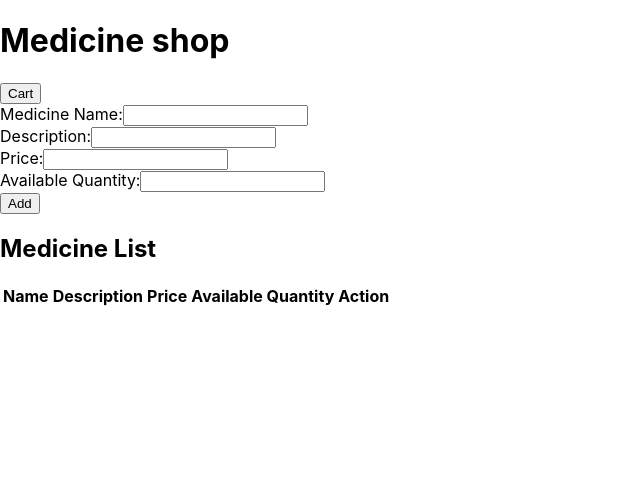
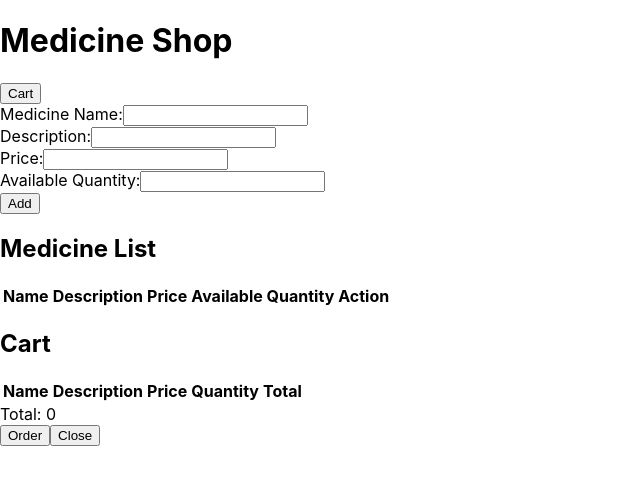
Before and after one commit to Wahidur612000/medicine-shop, a React (Create React App) app: page / in a window 1280 px wide. Both pictures are taken after a click on the button "Cart". Shown: the top 484 px of the page, without its empty margins (0-640 px from the left). Built offline with nearby package versions, Linux system fonts and the light colour scheme.

Commit message:
duplicate add product

```diff
--- a/src/App.js
+++ b/src/App.js
@@ -1,12 +1,15 @@
+// App.js
 import React, { useState, useEffect } from 'react';
 import './App.css';
 import Header from './components/Header';
 import AddProduct from './components/AddProduct';
 import MedicineList from './components/MedicineList';
+import Cart from './components/Cart';
 
 function App() {
   const [medicines, setMedicines] = useState([]);
-
+  const [cartItems, setCartItems] = useState([]);
+  const [showCart, setShowCart] = useState(false); // State to control visibility of Cart component
 
   useEffect(() => {
     const storedMedicines = JSON.parse(localStorage.getItem('products')) || [];
@@ -14,17 +17,110 @@ function App() {
   }, []);
 
   const handleAddProduct = (newProduct) => {
+    // Check if the new product already exists in the list
+    const existingProductIndex = medicines.findIndex(product => product.medicineName === newProduct.medicineName);
+    if (existingProductIndex !== -1) {
+      // If exists, update the quantity instead of adding a new entry
+      const updatedMedicines = medicines.map((product, index) => {
+        if (index === existingProductIndex) {
+          return { ...product, availableQuantity: product.availableQuantity + newProduct.availableQuantity };
+        }
+        return product;
+      });
+      setMedicines(updatedMedicines);
+      localStorage.setItem('products', JSON.stringify(updatedMedicines));
+    } else {
+      // If not exists, add the new product to the list
+      const updatedMedicines = [...medicines, newProduct];
+      setMedicines(updatedMedicines);
+      localStorage.setItem('products', JSON.stringify(updatedMedicines));
+    }
+  };
 
-    setMedicines([...medicines, newProduct]);
+  const addToCart = (medicine, quantity) => {
+    const existingCartItem = cartItems.find(item => item.medicineName === medicine.medicineName);
 
-    localStorage.setItem('products', JSON.stringify([...medicines, newProduct]));
+    if (existingCartItem) {
+      const updatedCartItems = cartItems.map(item =>
+        item.medicineName === existingCartItem.medicineName
+          ? { ...item, quantity: item.quantity + quantity }
+          : item
+      );
+      setCartItems(updatedCartItems);
+      localStorage.setItem('cartItems', JSON.stringify(updatedCartItems));
+    } else {
+      const newCartItem = { ...medicine, quantity };
+      setCartItems(prevCartItems => [...prevCartItems, newCartItem]);
+      localStorage.setItem('cartItems', JSON.stringify([...cartItems, newCartItem]));
+    }
+
+    const updatedMedicines = medicines.map(med =>
+      med.medicineName === medicine.medicineName
+        ? { ...med, availableQuantity: med.availableQuantity - quantity }
+        : med
+    );
+    setMedicines(updatedMedicines);
+  };
+
+
+  const handleShowCart = () => {
+    setShowCart(true);
+  };
+
+  const handleHideCart = () => {
+    setShowCart(false);
+  };
+
+  const handleIncrement = (item) => {
+    const updatedCartItems = cartItems.map(cartItem =>
+      cartItem.medicineName === item.medicineName ? { ...cartItem, quantity: cartItem.quantity + 1 } : cartItem
+    );
+    const updatedMedicines = medicines.map(med =>
+      med.medicineName === item.medicineName ? { ...med, availableQuantity: med.availableQuantity - 1 } : med
+    );
+
+    setCartItems(updatedCartItems);
+    setMedicines(updatedMedicines);
+
+    localStorage.setItem('cartItems', JSON.stringify(updatedCartItems));
+    localStorage.setItem('medicines', JSON.stringify(updatedMedicines));
+  };
+
+  const handleDecrement = (item) => {
+    const updatedCartItems = cartItems.map(cartItem =>
+      cartItem.medicineName === item.medicineName ? { ...cartItem, quantity: cartItem.quantity - 1 } : cartItem
+    ).filter(cartItem => cartItem.quantity > 0);
+
+    const updatedMedicines = medicines.map(med =>
+      med.medicineName === item.medicineName ? { ...med, availableQuantity: med.availableQuantity + 1 } : med
+    );
+
+    setCartItems(updatedCartItems);
+    setMedicines(updatedMedicines);
+
+    localStorage.setItem('cartItems', JSON.stringify(updatedCartItems));
+    localStorage.setItem('medicines', JSON.stringify(updatedMedicines));
+  };
+
+
+  const handleOrder = () => {
+    // Handle order logic here
   };
 
   return (
     <div>
-      <Header />
+      <Header onClickCart={handleShowCart} /> {/* Pass handleShowCart as prop to Header */}
       <AddProduct onAdd={handleAddProduct} />
-      <MedicineList medicines={medicines} />
+      <MedicineList medicines={medicines} addToCart={addToCart} />
+      {showCart &&
+        <Cart
+          cartItems={cartItems}
+          onIncrement={handleIncrement}
+          onDecrement={handleDecrement}
+          onOrder={handleOrder}
+          onClose={handleHideCart}
+        />
+      } {/* Render Cart only if showCart is true */}
     </div>
   );
 }
--- a/src/components/Cart.js
+++ b/src/components/Cart.js
@@ -0,0 +1,49 @@
+// Cart.js
+import React from 'react';
+
+const Cart = ({ cartItems, onIncrement, onDecrement, onOrder, onClose }) => {
+  const calculateTotal = () => {
+    let total = 0;
+    cartItems.forEach((item) => {
+      total += item.price * item.quantity;
+    });
+    return total;
+  };
+
+  return (
+    <div>
+      <h2>Cart</h2>
+      <table>
+        <thead>
+          <tr>
+            <th>Name</th>
+            <th>Description</th>
+            <th>Price</th>
+            <th>Quantity</th>
+            <th>Total</th>
+          </tr>
+        </thead>
+        <tbody>
+          {cartItems.map((item, index) => (
+            <tr key={index}>
+              <td>{item.medicineName}</td>
+              <td>{item.desc}</td>
+              <td>{item.price}</td>
+              <td>
+                <button onClick={() => onDecrement(item)}>-</button>
+                {item.quantity}
+                <button onClick={() => onIncrement(item)}>+</button>
+              </td>
+              <td>{item.price * item.quantity}</td>
+            </tr>
+          ))}
+        </tbody>
+      </table>
+      <div>Total: {calculateTotal()}</div>
+      <button onClick={onOrder}>Order</button>
+      <button onClick={onClose}>Close</button>
+    </div>
+  );
+};
+
+export default Cart;
--- a/src/components/Header.js
+++ b/src/components/Header.js
@@ -1,12 +1,13 @@
+// Header.js
 import React from 'react';
 
-const Header=()=>{
-    return(
-        <div>
-            <h1>Medicine shop</h1>
-            <button>Cart</button>
-        </div>
-    );
+const Header = ({ onClickCart }) => {
+  return (
+    <div>
+      <h1>Medicine Shop</h1>
+      <button onClick={onClickCart}>Cart</button>
+    </div>
+  );
 };
 
 export default Header;
--- a/src/components/MedicineList.js
+++ b/src/components/MedicineList.js
@@ -1,17 +1,16 @@
-// MedicineList.js
-import React, { useState, useEffect } from 'react';
+import React, { useState } from 'react';
 
 const MedicineList = ({ medicines, addToCart }) => {
   const [quantity, setQuantity] = useState(1);
 
-  useEffect(() => {
-    // Reset quantity when medicines change
-    setQuantity(1);
-  }, [medicines]);
-
   const handleQuantityChange = (e) => {
     setQuantity(parseInt(e.target.value));
   };
+
+  // Check if medicines is an array before attempting to map over it
+  if (!Array.isArray(medicines)) {
+    return <div>No medicines available</div>;
+  }
 
   return (
     <div>
```
